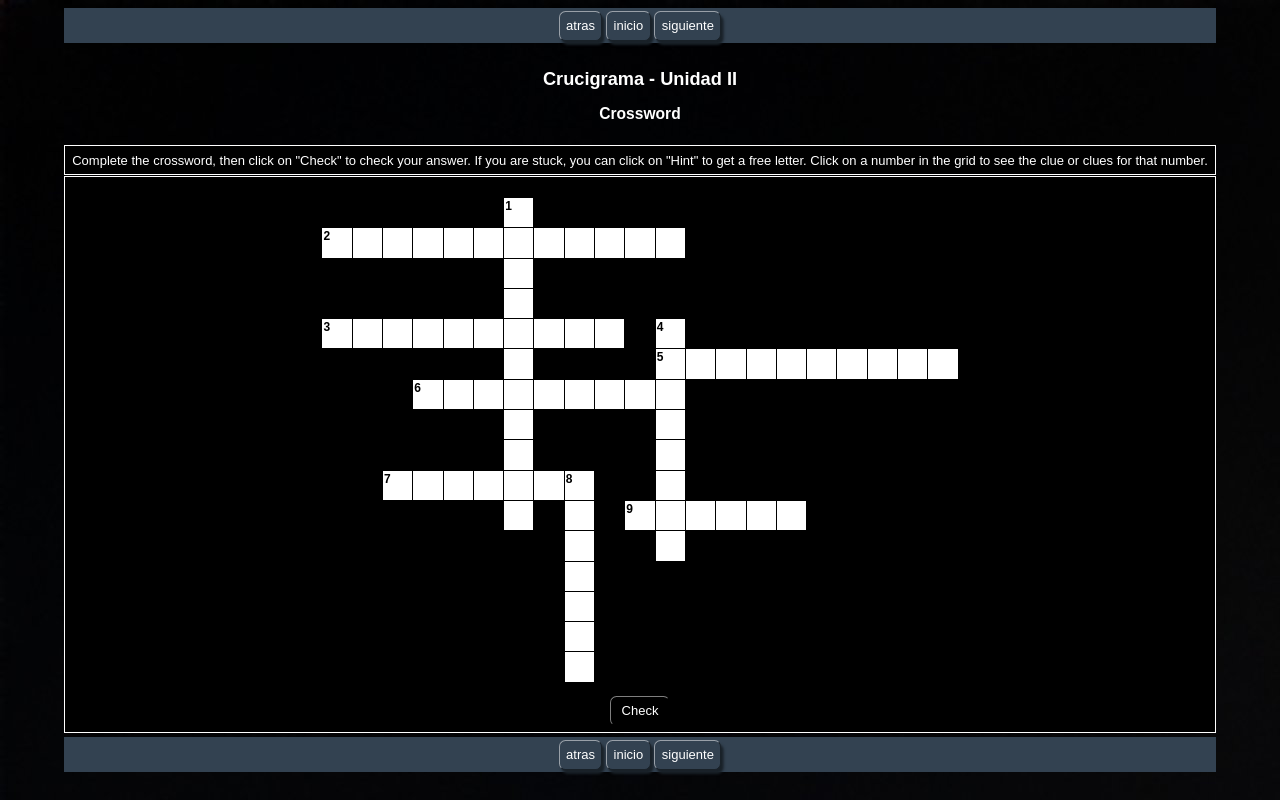
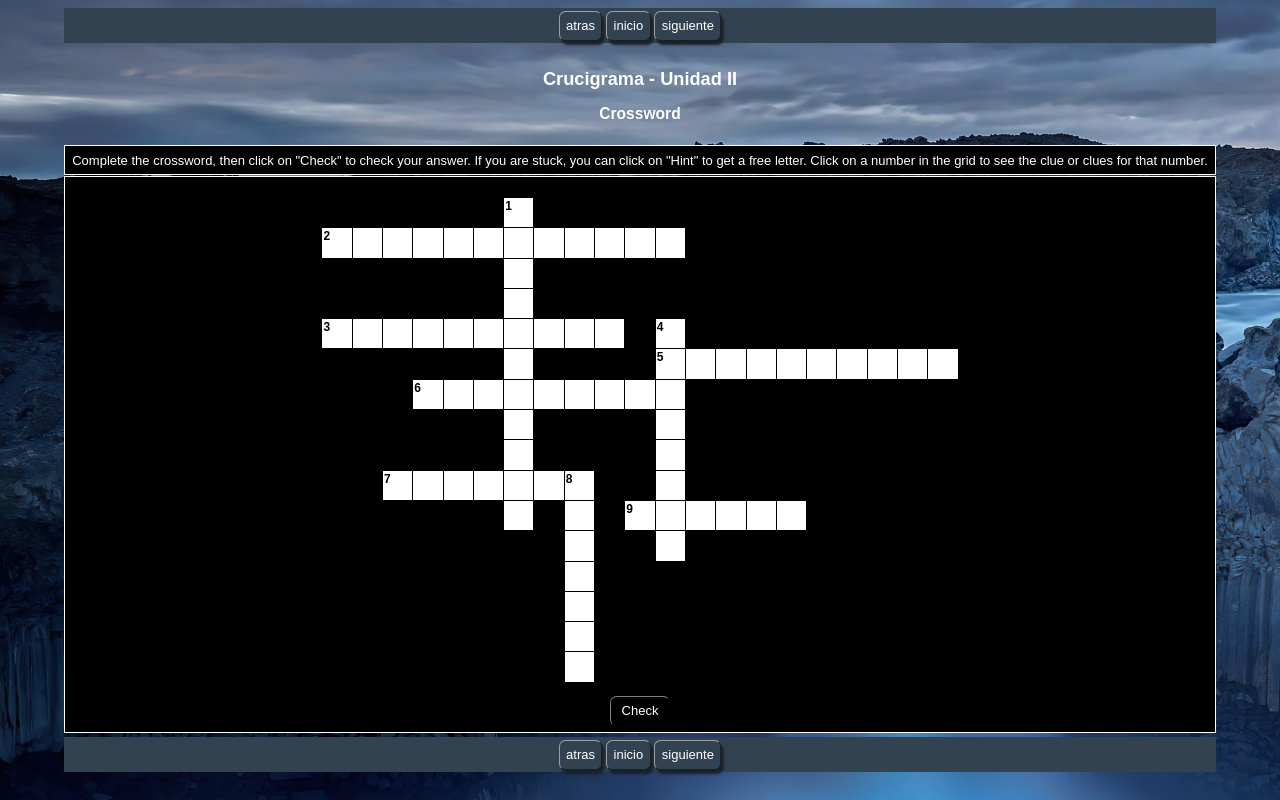
Before and after one commit to justinPavon2023/HOTPOTATOES_TEST_UII, a plain HTML site: page CrucigramaFn.htm in a window 1280 px wide. Drawn offline with Linux system fonts and the light colour scheme.

Commit message:
Add files via upload

```diff
--- a/CrucigramaFn.htm
+++ b/CrucigramaFn.htm
@@ -56,7 +56,7 @@ body{
 	font-family: var(--strFontFace);
 	background-color: var(--strPageBGColor);
 	color: var(--strTextColor);
-	background-image: url(proyecto/Sub.jpg);
+	background-image: url(fondo.jpg);
 	margin-right: 5%;
 	margin-left: 5%;
 	font-size: var(--strFontSize);
```
Also changed, not shown: Emparejar.htm (+1 -1 lines), Oracion1.htm (+1 -1 lines), Oracion2.htm (+1 -1 lines), Oracion3.htm (+1 -1 lines), Oracion4.htm (+1 -1 lines), Oracion5.htm (+1 -1 lines), Quizz.htm (+1 -1 lines), Rellenar_espacios.htm (+1 -1 lines), index.htm (+1 -1 lines), 1 other file.
